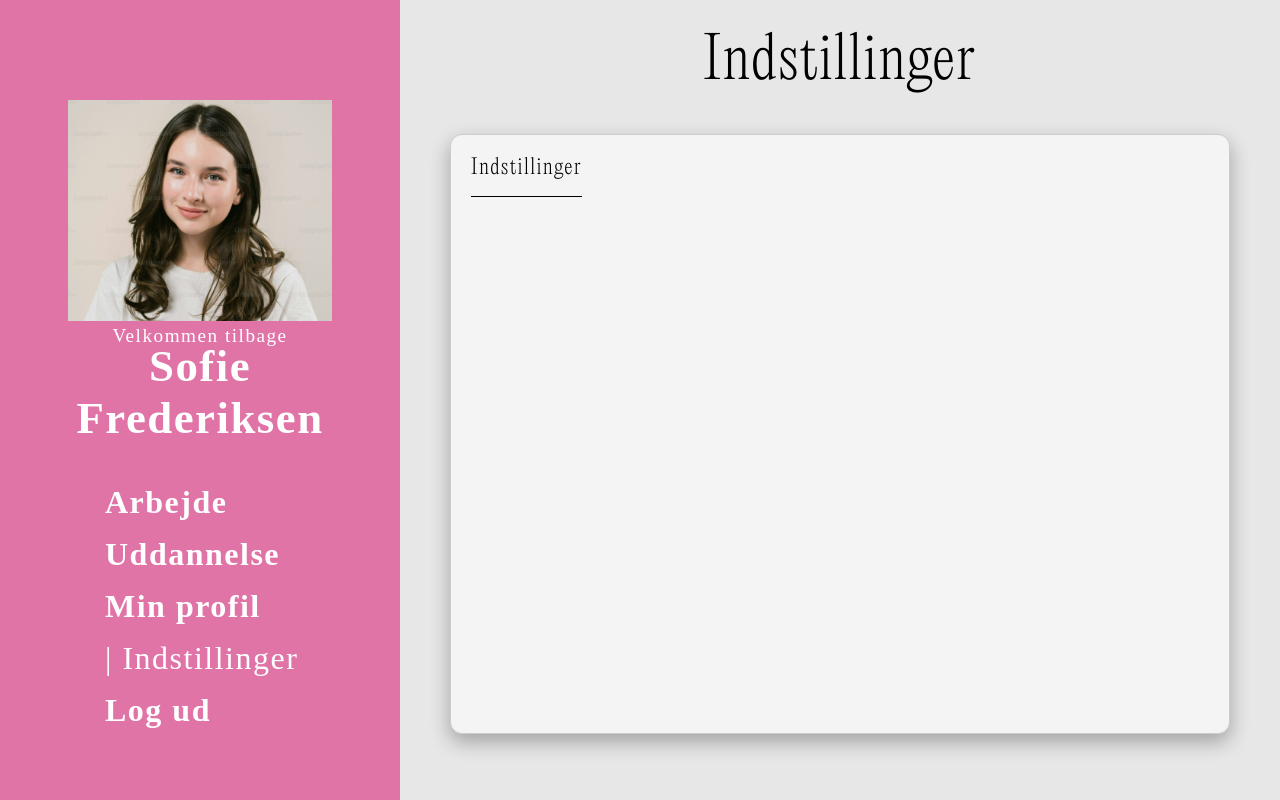
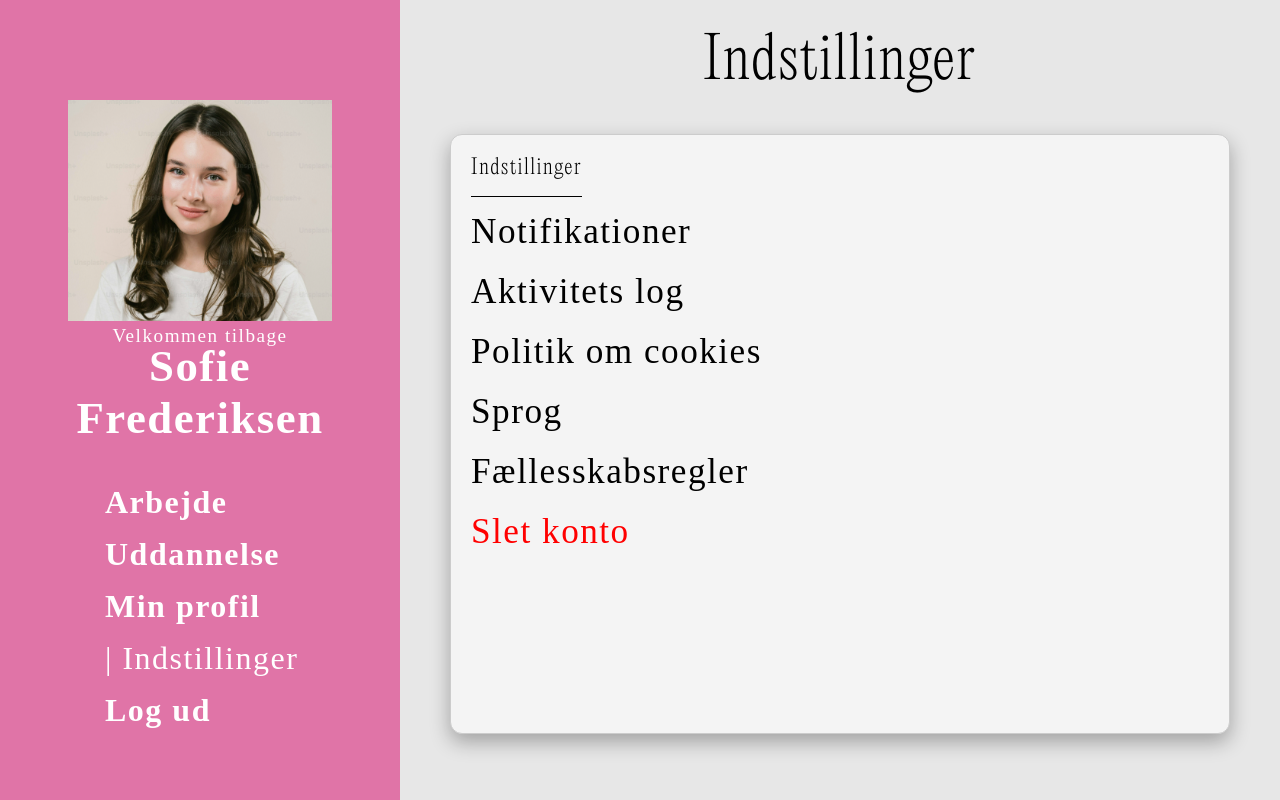
Before and after one commit to sylvesterel/portefoeljeaflevering-6, a website: page public/dashboard/indstillinger.html in a window 1280 px wide. Drawn offline with Linux system fonts and the light colour scheme; a web font is replaced by a local one.

Commit message:
Added nogle ting til dashboardet

```diff
--- a/app.js
+++ b/app.js
@@ -68,7 +68,7 @@ app.get("/data/chart3", async (req, res) => {
                                              COUNT(CASE WHEN Køn = 'Kvinde' THEN 1 END) AS Kvinder,
                                              COUNT(CASE WHEN Køn = 'Mand' THEN 1 END) AS Mænd
                                          FROM ek_kvalitet
-                                         WHERE INSTITUTIONS_KATEGORI = 'IT & Digital'`)
+                                         WHERE INSTITUTIONS_KATEGORI = 'IT & Digital'`) // https://stackoverflow.com/questions/888731/two-sql-count-queries
     res.send(update)
 });
 
--- a/public/dashboard/chart/graf.js
+++ b/public/dashboard/chart/graf.js
@@ -160,7 +160,7 @@ async function renderChart3(){
             labels: labelArrayForChart3,
             datasets: [{
                 data: dataArrayForChart3,
-                backgroundColor: '#D90368'
+                backgroundColor: ['#D90368', '#D9036880']
             }]
         },
         options: {
--- a/public/dashboard/indstillinger.html
+++ b/public/dashboard/indstillinger.html
@@ -22,7 +22,7 @@
                 <a href="uddannelse.html"><h1>Uddannelse</h1></a>
                 <a href="profil.html"><h1>Min profil</h1></a>
                 <h1 id="nav-selected">| Indstillinger</h1>
-                <h1>Log ud</h1>
+                <a href="../index.html"><h1>Log ud</h1></a>
             </div>
         </div>
     </header>
@@ -37,6 +37,21 @@
                     <div class="grid-chart-box">
                         <h1>Indstillinger</h1>
                         <div class="grid-line"></div>
+                        <div class="grid-profile-settings">
+                            <div>
+                                <a href="#"><h3>Notifikationer</h3></a>
+
+                                <a href="#"><h3>Aktivitets log</h3></a>
+
+                                <a href="#"><h3>Politik om cookies</h3></a>
+
+                                <a href="#"><h3>Sprog</h3></a>
+
+                                <a href=#><h3>Fællesskabsregler</h3></a>
+
+                                <a href="#"><h3 id="delete-account">Slet konto</h3></a>
+                            </div>
+                        </div>
                     </div>
                 </div>
             </div>
--- a/public/dashboard/style.css
+++ b/public/dashboard/style.css
@@ -187,6 +187,26 @@ a {
                         margin-bottom: 50px;
                     }
                 }
+                .grid-profile-settings {
+                    height: 100%;
+                    display: flex;
+                    flex-direction: row;
+                    justify-content: left;
+                    gap: 40%;
+                    font-family: Alumni Sans Pinstripe;
+                    h3 {
+                        font-size: 2.2rem;
+                        margin-bottom: 20px;
+                        font-weight: 500;
+                    }
+                    #delete-account {
+                        color: red;
+                    }
+                    h3:hover {
+                        font-weight: 800;
+                    }
+                }
+
 
             }
 
```
